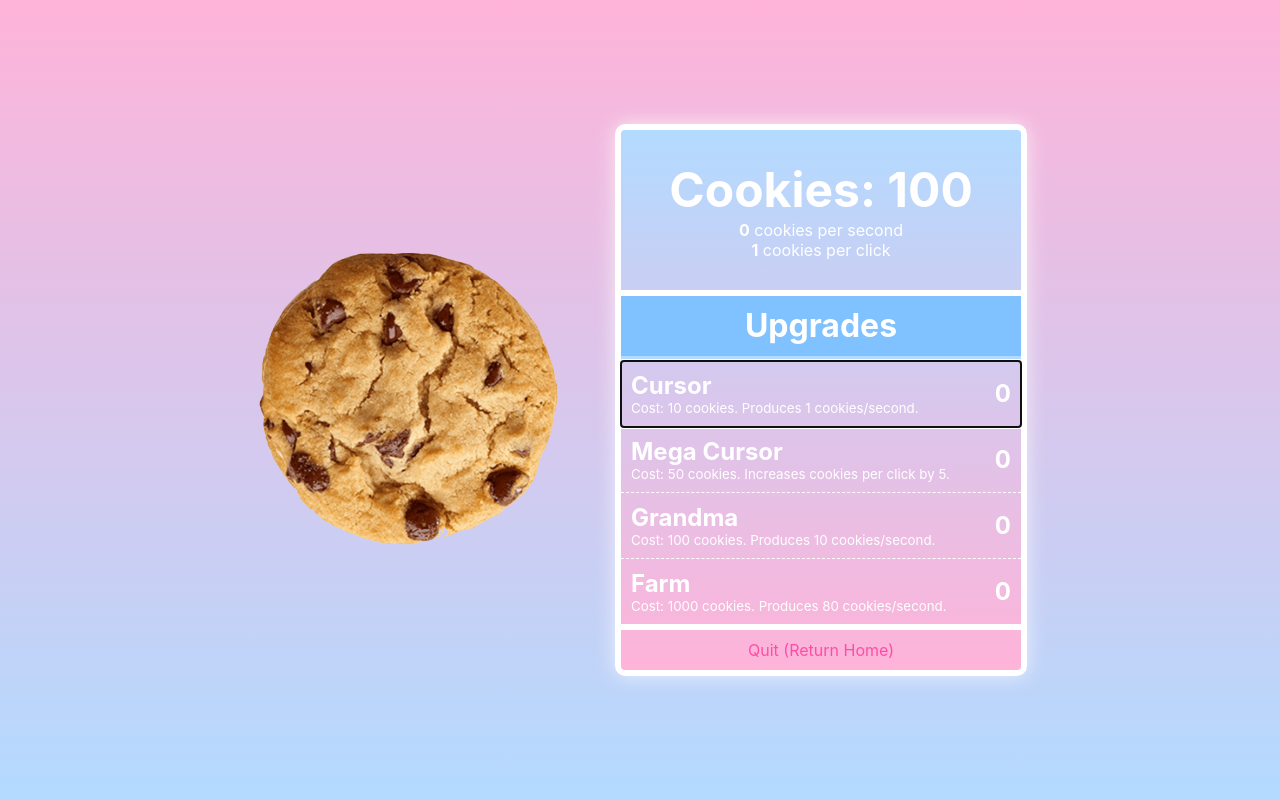
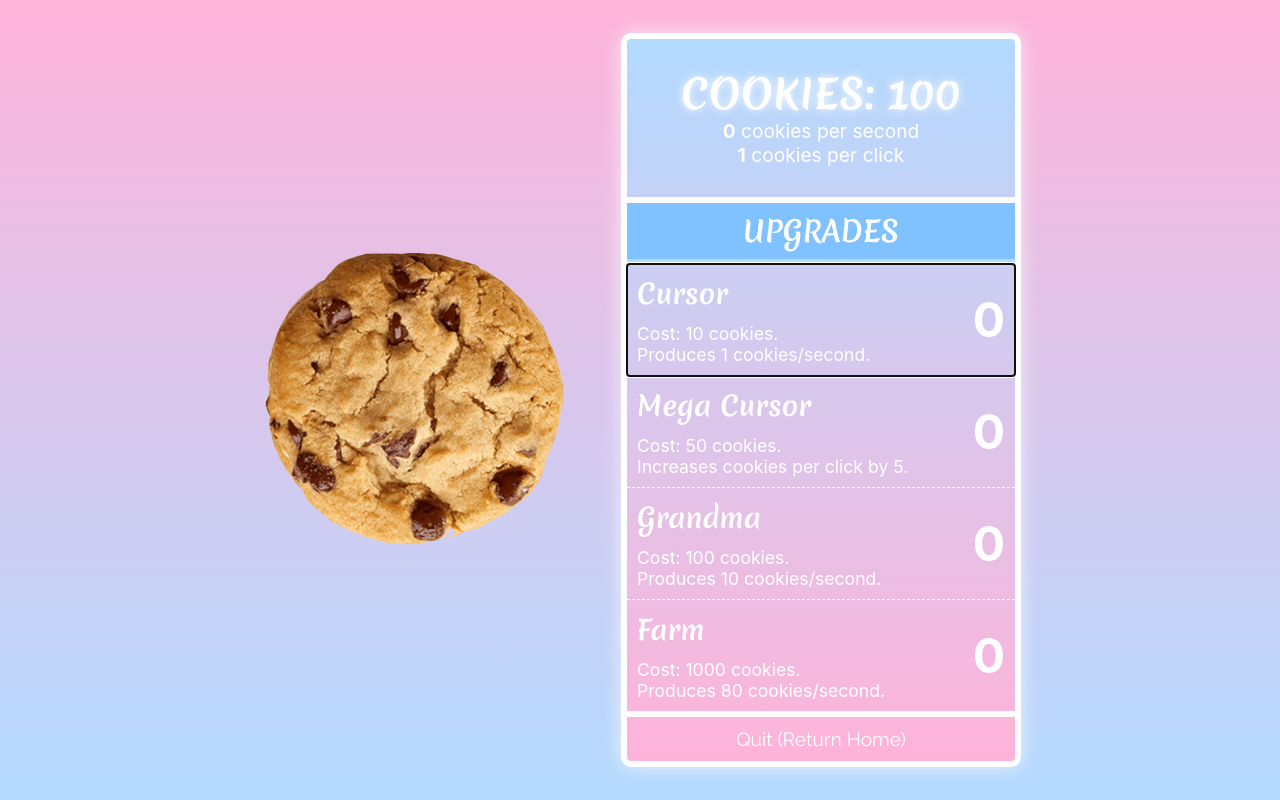
Before and after one commit to v-prt/sushi-heaven, a React app: page /game in a window 1280 px wide. Built offline with nearby package versions, Linux system fonts and the light colour scheme; a web font is replaced by a local one.

Commit message:
update styling (change fonts)

```diff
--- a/public/index.html
+++ b/public/index.html
@@ -22,6 +22,9 @@
       work correctly both with client-side routing and a non-root public URL.
       Learn how to configure a non-root public URL by running `npm run build`.
     -->
+    <style>
+      @import url("https://fonts.googleapis.com/css2?family=Emilys+Candy&family=Merienda:wght@400;700&family=Raleway:wght@400;700&display=swap");
+    </style>
     <title>Cookie Heaven</title>
   </head>
 
--- a/src/components/Game.js
+++ b/src/components/Game.js
@@ -137,13 +137,15 @@ const Game = () => {
 
       <Factory>
         <Indicator>
-          <Total>Cookies: {displayNum}</Total>
-          <strong>{cookiesPerSec}</strong> cookies per second
-          <div>
+          <Total>COOKIES: {displayNum}</Total>
+          <p>
+            <strong>{cookiesPerSec}</strong> cookies per second
+          </p>
+          <p>
             <strong>{cookiesPerClick}</strong> cookies per click
-          </div>
+          </p>
         </Indicator>
-        <SectionTitle>Upgrades</SectionTitle>
+        <SectionTitle>UPGRADES</SectionTitle>
         <Upgrades>
           {upgrades.map((item) => {
             let firstItem;
@@ -197,6 +199,7 @@ const Factory = styled.div`
   align-items: center;
   border: 6px solid white;
   border-radius: 10px;
+  width: 400px;
   box-shadow: 0 0 20px rgba(255, 255, 255, 0.7);
   background: linear-gradient(#b3daff, #ffb3d9);
 `;
@@ -204,15 +207,22 @@ const Factory = styled.div`
 const Indicator = styled.div`
   text-align: center;
   margin: 30px;
+  p {
+    font-size: 1.2rem;
+  }
 `;
 
 const Total = styled.h3`
-  font-size: 3rem;
+  font-size: 2.5rem;
+  font-family: "Merienda", cursive;
+  font-weight: bold;
+  text-shadow: 0 0 10px white;
 `;
 
 const SectionTitle = styled.h3`
+  font-family: "Merienda", cursive;
   text-align: center;
-  font-size: 32px;
+  font-size: 1.8rem;
   background: #80c1ff;
   width: 100%;
   padding: 10px 0;
@@ -222,6 +232,7 @@ const SectionTitle = styled.h3`
 
 const Upgrades = styled.div`
   border-bottom: 6px solid white;
+  width: 100%;
 `;
 
 const HomeLink = styled(Link)`
--- a/src/components/GlobalStyles.js
+++ b/src/components/GlobalStyles.js
@@ -68,12 +68,14 @@ export default createGlobalStyle`
   }
 
   a {
-    color: #ff4da6;
+    font-family: "Raleway", sans-serif;
+    font-size: 1.2rem;
+    color: white;
     text-decoration: none;
     transition: 0.3s ease-in-out;
     &:hover {
       cursor: pointer;
-      color: white;
+      color: #ff4da6;
       font-weight: bold;
     }
   }
--- a/src/components/Home.js
+++ b/src/components/Home.js
@@ -6,7 +6,7 @@ const Home = () => {
   return (
     <Wrapper>
       <Title>Cookie Heaven</Title>
-      <Link to="/game">Start Game</Link>
+      <Link to="/game">~ Start Game ~</Link>
     </Wrapper>
   );
 };
@@ -19,8 +19,10 @@ const Wrapper = styled.div`
 `;
 
 const Title = styled.h1`
-  font-size: 48px;
+  font-size: 5rem;
   margin-bottom: 32px;
+  font-family: "Emilys Candy";
+  text-shadow: 0 0 10px white;
 `;
 
 export default Home;
--- a/src/components/Item.js
+++ b/src/components/Item.js
@@ -21,9 +21,8 @@ const Item = ({ item, firstItem, itemCost, numOwned, buyItem }) => {
     <Button id={item.id} onMouseDown={buyItem} ref={ref}>
       <ItemDetails>
         <Name>{item.name}</Name>
-        <Info>
-          Cost: {itemCost} cookies. {itemUse()}
-        </Info>
+        <Cost>Cost: {itemCost} cookies.</Cost>
+        <Use>{itemUse()}</Use>
       </ItemDetails>
       <NumOwned>{numOwned}</NumOwned>
     </Button>
@@ -33,7 +32,7 @@ const Item = ({ item, firstItem, itemCost, numOwned, buyItem }) => {
 const Button = styled.button`
   background: transparent;
   color: white;
-  width: 400px;
+  width: 100%;
   padding: 10px 0;
   border-style: none;
   border-bottom: 1px dashed white;
@@ -50,24 +49,29 @@ const Button = styled.button`
   }
 `;
 
-const Name = styled.p`
-  font-weight: bold;
-  font-size: 1.5rem;
+const ItemDetails = styled.div`
+  padding-left: 10px;
   text-align: left;
 `;
 
-const ItemDetails = styled.div`
-  padding-left: 10px;
+const Name = styled.p`
+  font-family: "Merienda", cursive;
+  font-weight: bold;
+  font-size: 1.7rem;
+  margin-bottom: 10px;
 `;
 
-const Info = styled.p`
-  text-align: left;
+const Cost = styled.p`
+  font-size: 1.1rem;
+`;
+
+const Use = styled.p`
+  font-size: 1.1rem;
 `;
 
 const NumOwned = styled.p`
   font-weight: bold;
-  font-size: 1.5rem;
-  text-align: right;
+  font-size: 3rem;
   padding-right: 10px;
 `;
 
```
